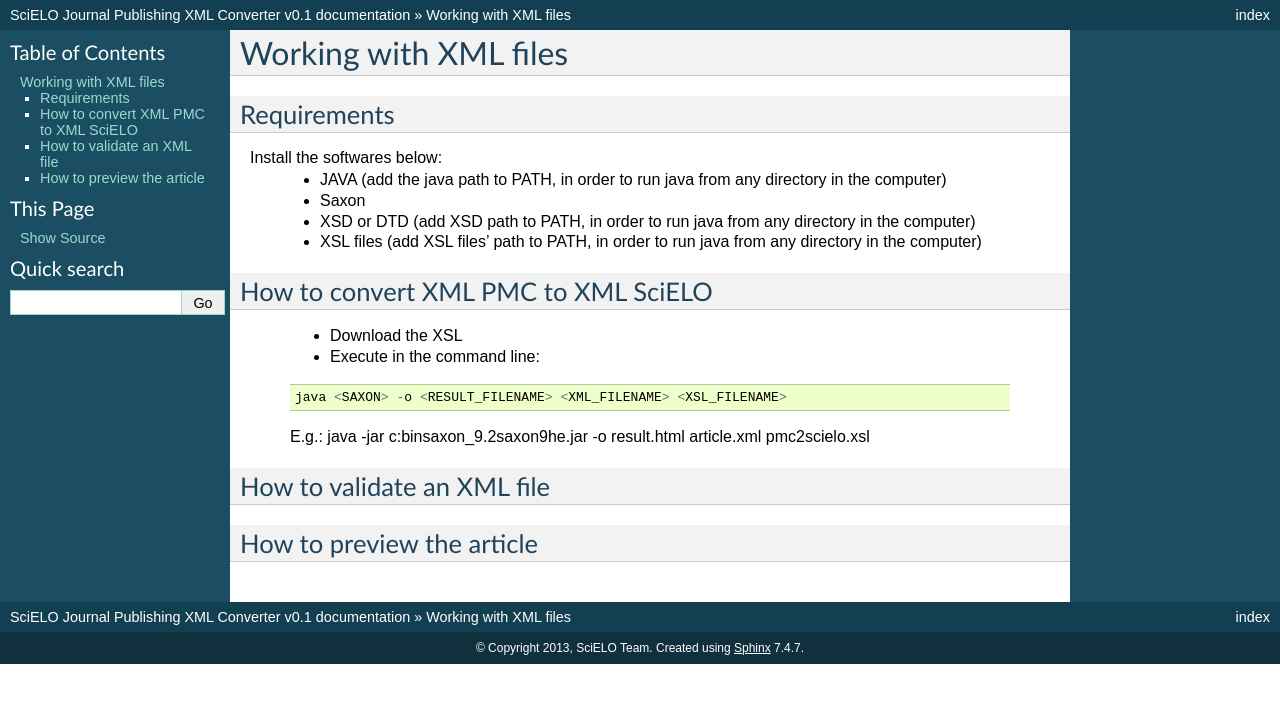
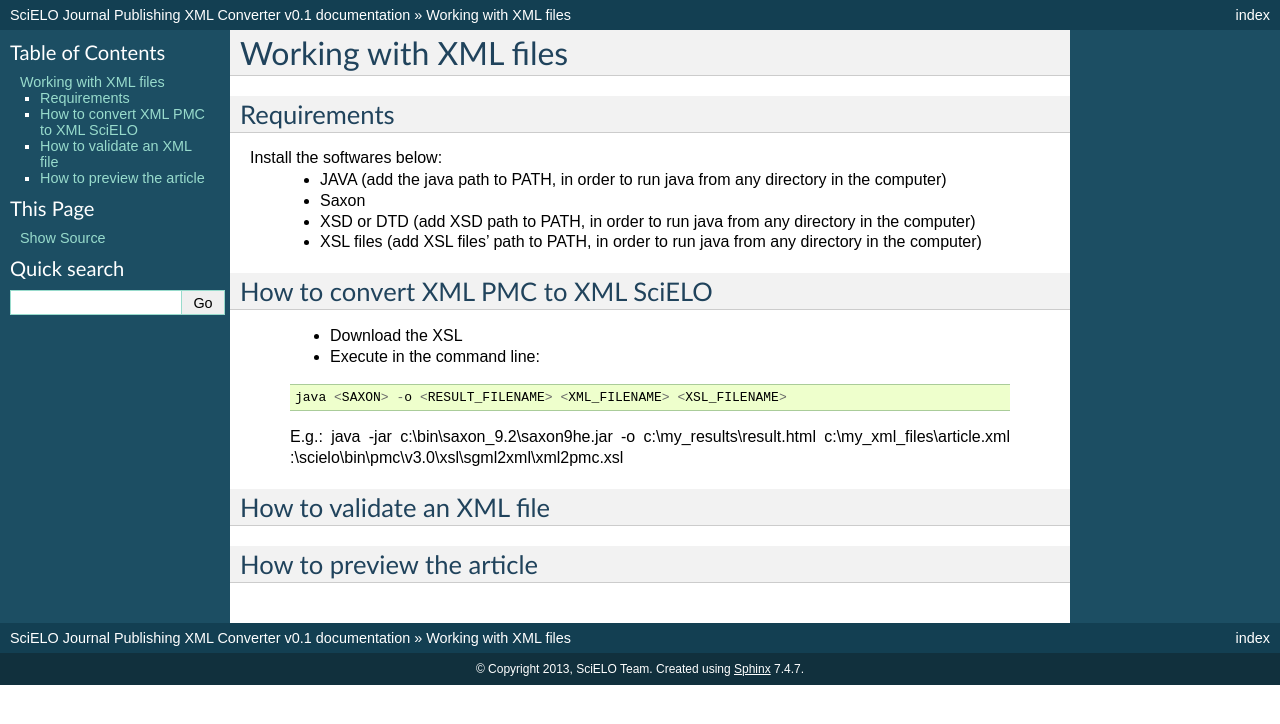
Before and after one commit to robertatakenaka/xml_converter, a Sphinx documentation site: the page built from docs/xml_tools.rst, in a window 1280 px wide. Shown: the top 724 px of the page. Built offline with Sphinx 7.4.7, drawn with Linux system fonts in a browser that asks for light colours.

Commit message:
Update docs/xml_tools.rst

```diff
--- a/docs/xml_tools.rst
+++ b/docs/xml_tools.rst
@@ -22,7 +22,7 @@ How to convert XML PMC to XML SciELO
 
     java <SAXON> -o <RESULT_FILENAME> <XML_FILENAME> <XSL_FILENAME>
 
-  E.g.: java -jar c:\bin\saxon_9.2\saxon9he.jar -o result.html article.xml pmc2scielo.xsl
+  E.g.: java -jar c:\\bin\\saxon_9.2\\saxon9he.jar -o c:\\my_results\\result.html c:\\my_xml_files\\article.xml :\\scielo\\bin\\pmc\\v3.0\\xsl\\sgml2xml\\xml2pmc.xsl
 
 
 
```
